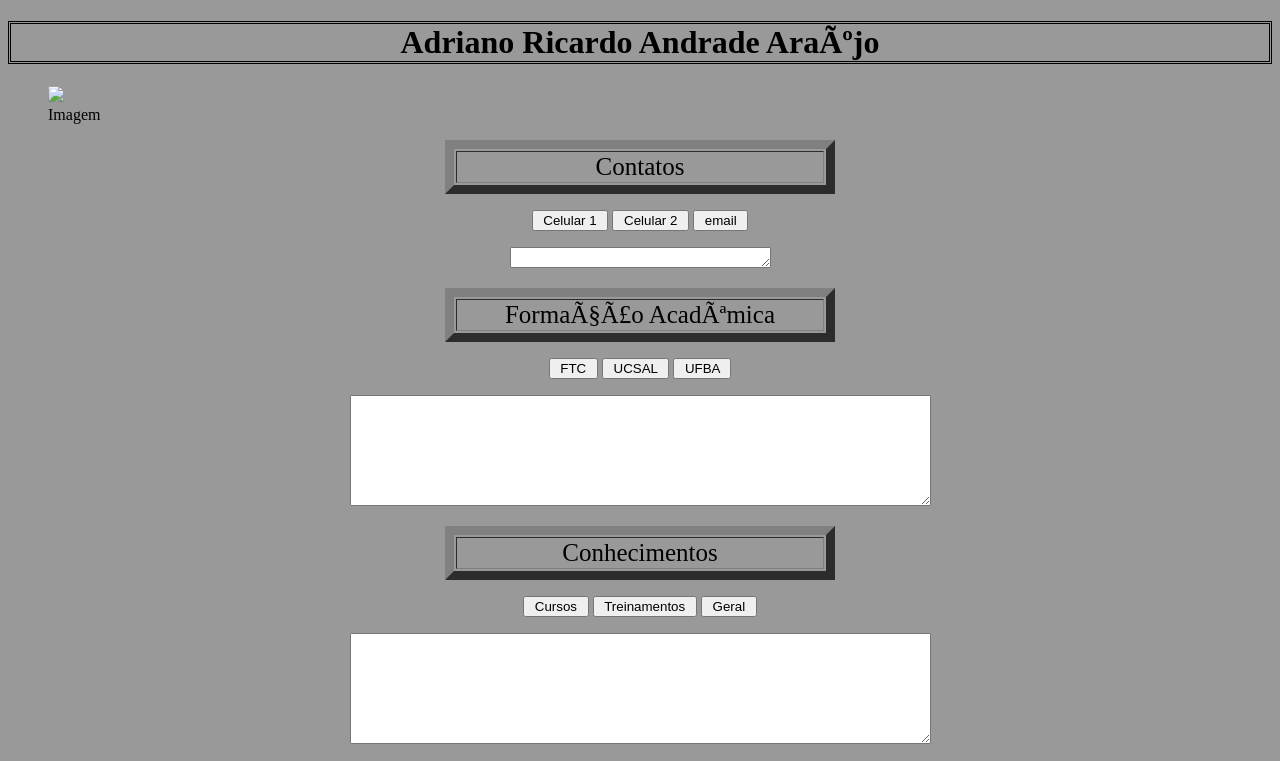
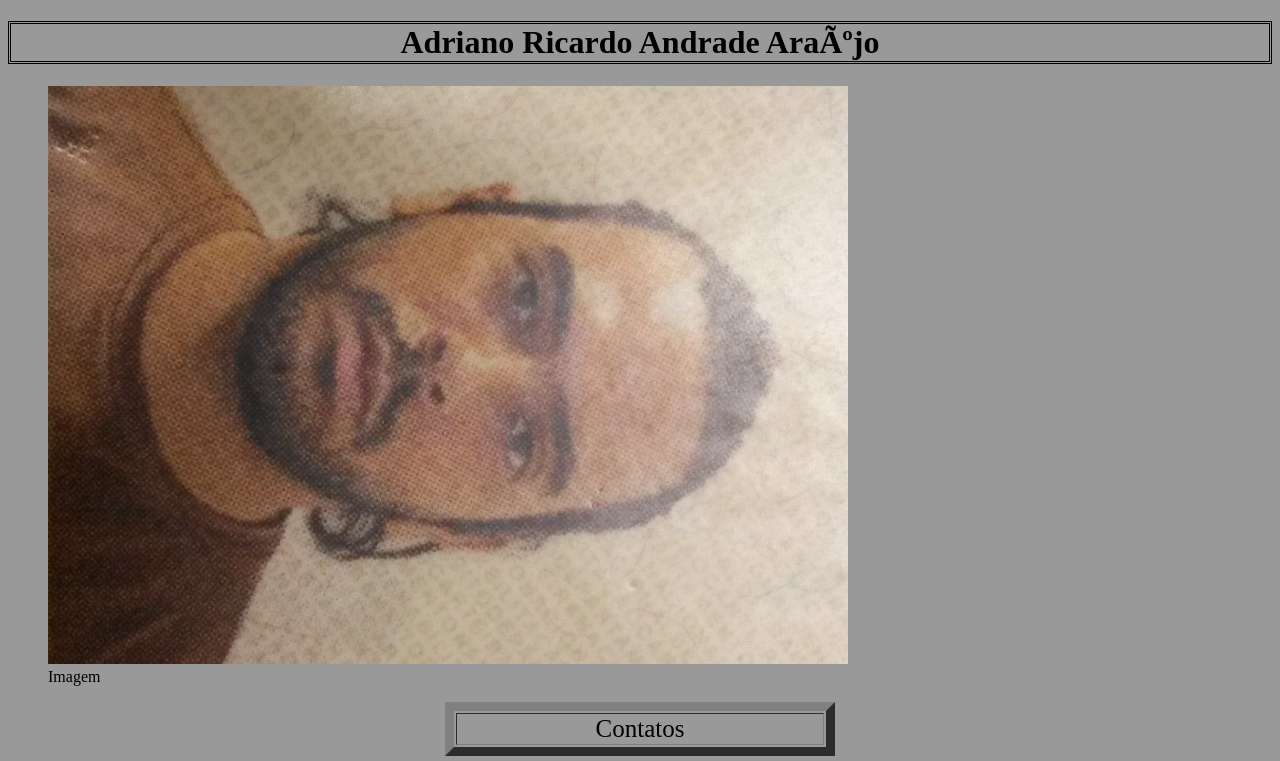
Before and after one commit to adrianoraraujo/curriculo1, a plain HTML site: page index.html in a window 1280 px wide. Shown: the top 761 px of the page. Drawn offline with Linux system fonts and the light colour scheme.

Commit message:
Update index.html

```diff
--- a/index.html
+++ b/index.html
@@ -7,7 +7,7 @@
 <body bgcolor="999999">
 <h1 style ="border-style: double;"><center>Adriano Ricardo Andrade Araújo</h1>
 <figure>
-<img src="./imagem.jpeg" />
+<img src="./imagem.jpg" />
 <figcaption>Imagem</figcaption>
 </figure>
 <table width="390" border="9" align="center" >
```
